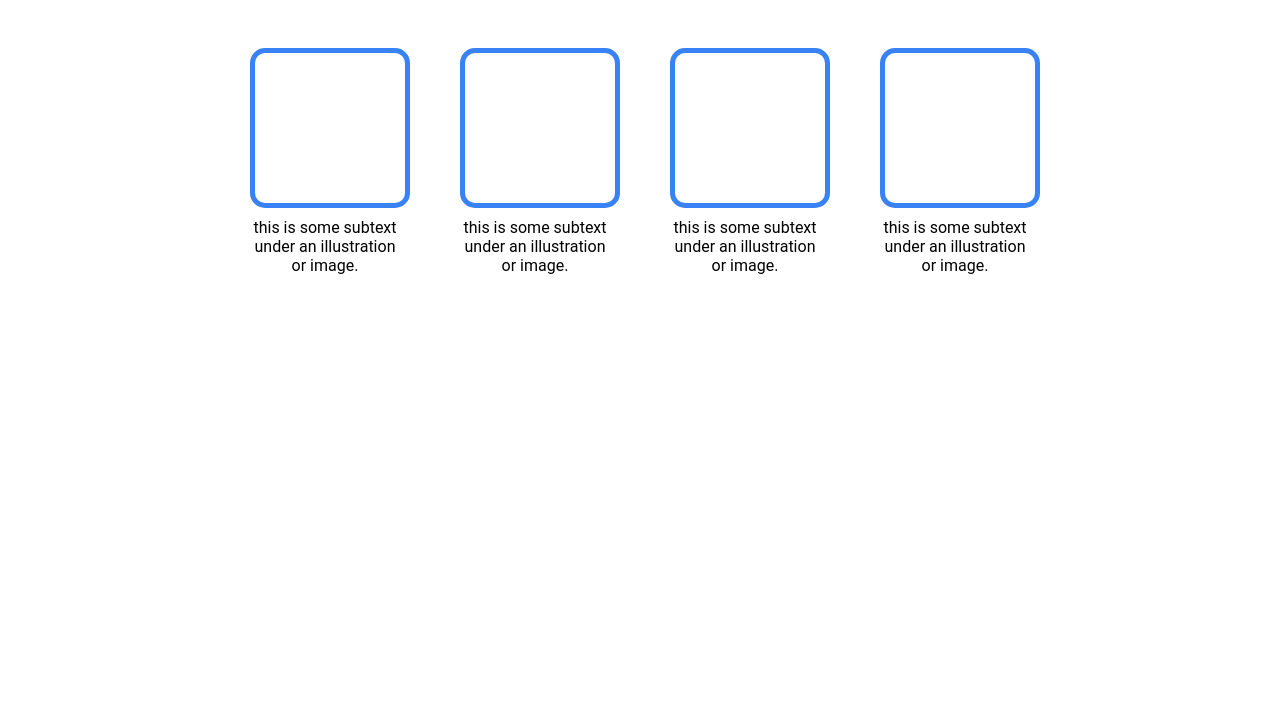
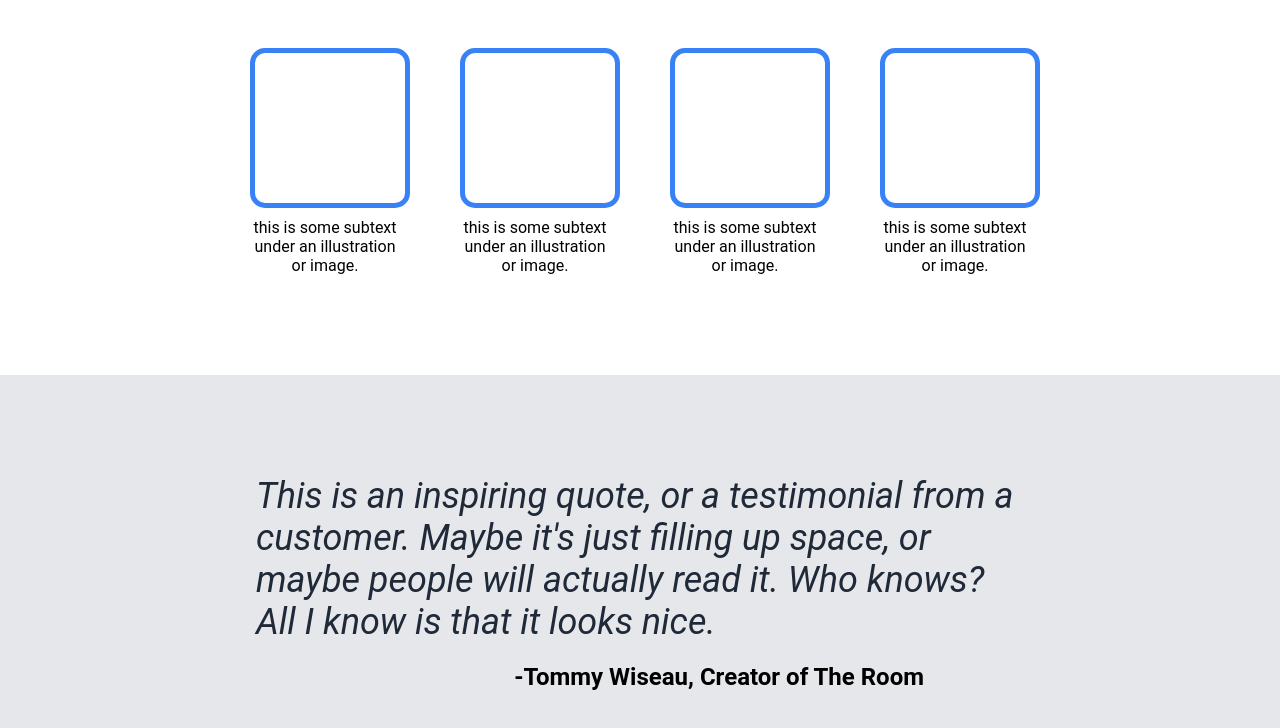
Before and after one commit to cannon1062/odin-landing-page, a plain HTML site: page index.html in a window 1280 px wide. Shown: the part 498-1226 px from the top of the page. Before the commit the page ends 800 px from the top, so only its background shows below. Drawn offline with Linux system fonts and the light colour scheme.

Commit message:
Add Section Three
I also made some minor changes to formatting and spacing.

```diff
--- a/index.html
+++ b/index.html
@@ -61,9 +61,21 @@
                 </div>
             </div>
         </div>
-
     </div>
     <div class="section-three">
+        <div class="quote-box">
+            <div class="text-box">
+                <div class="quote-body">
+                    <em>This is an inspiring quote, or a testimonial
+                    from a customer. Maybe it's just filling up
+                    space, or maybe people will actually read it.
+                    Who knows? All I know is that it looks nice.</em>
+                </div>
+                <div class="quote-speaker">
+                    <strong>-Tommy Wiseau, Creator of The Room</strong>
+                </div>
+            </div>
+        </div>
 
     </div>
     <div class="section-four">
--- a/styles.css
+++ b/styles.css
@@ -92,6 +92,7 @@ a {
 .infographs {
     display: flex;
     justify-content: center;
+    flex-wrap: wrap;
     gap: 60px;
 }
 
@@ -109,5 +110,31 @@ a {
 .two-body {
     text-align: center;
     padding-top: 10px;
-    padding-bottom: 10px;
+    padding-bottom: 100px;
 }
+
+/* SECTION THREE */
+
+.quote-box {
+    background-color: #E5E7EB;
+    display: flex;
+    justify-content: center;
+    align-items: center;
+    flex-direction: column;
+}
+
+.text-box {
+    width: 60%;
+    padding: 100px;
+}
+
+.quote-body {
+    font-size: 36px;
+    color: #1F2937;
+}
+
+.quote-speaker {
+    font-size: 24px;
+    text-align: end;
+    padding: 20px 100px;
+}
```
